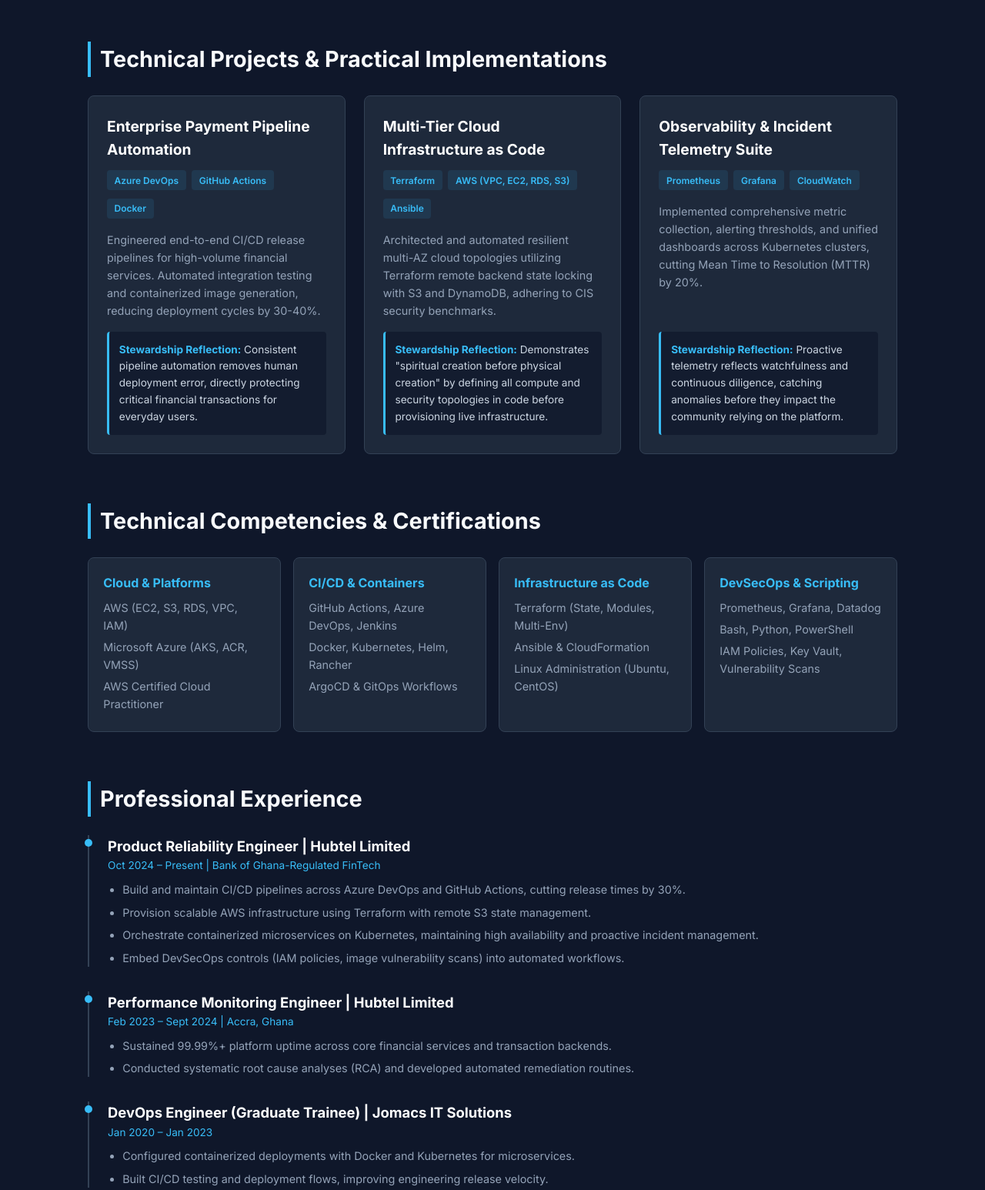
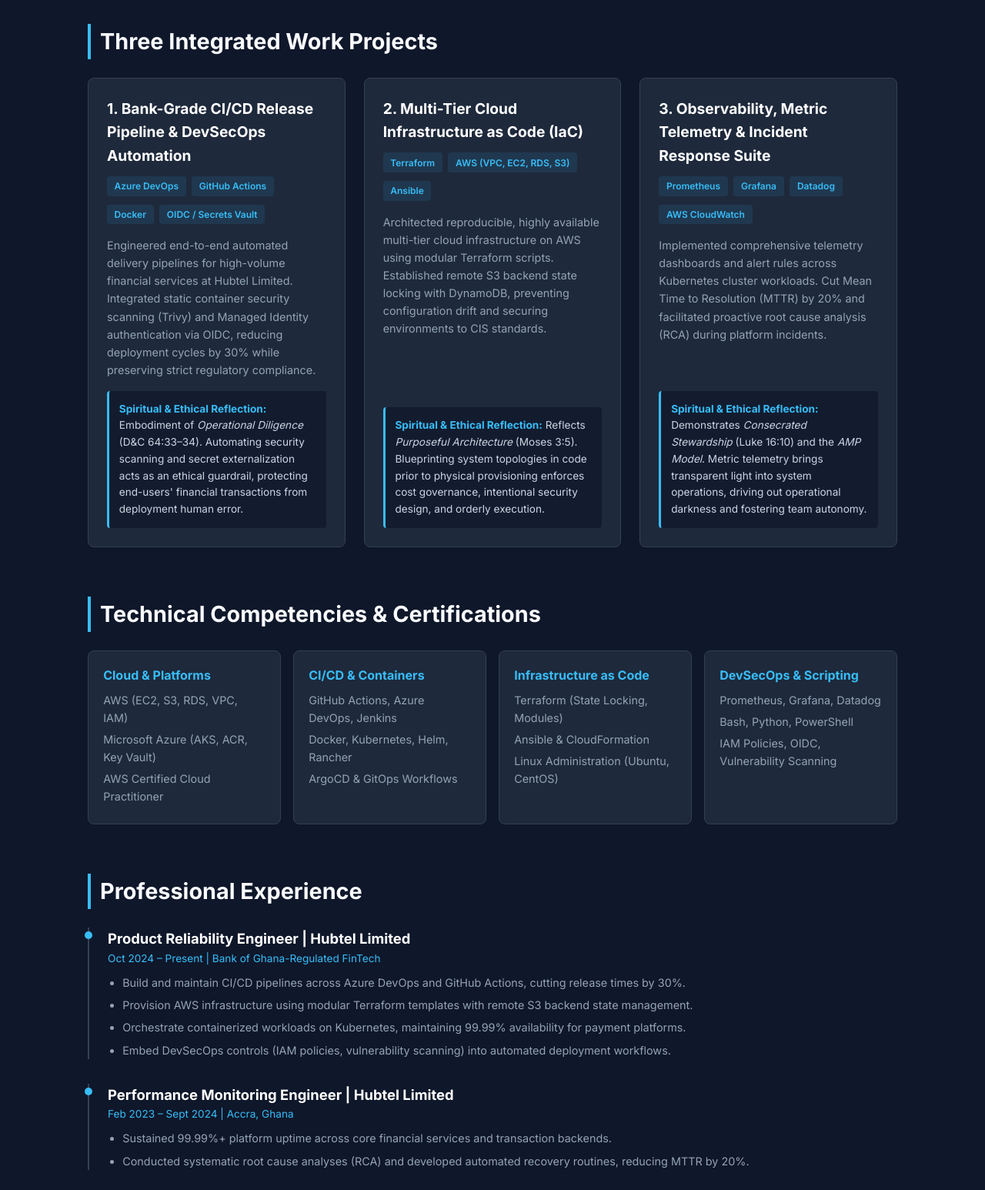
Before and after one commit to Candy-DevOps/Portfolio, a plain HTML site: page index.html in a window 1280 px wide. Shown: the part 1160-2706 px from the top of the page at 77% size. Drawn offline with Linux system fonts and the light colour scheme.

Commit message:
Refactor section titles and improve content clarityUpdate portfolio with integrated projects and week 4 reflections
Updated section titles for clarity and improved descriptions in various sections. Enhanced skills and project descriptions for better understanding.

```diff
--- a/index.html
+++ b/index.html
@@ -116,14 +116,14 @@
     }
     .reflection-box strong { color: var(--accent); }
 
-    /* Skills Table / Lists */
+    /* Skills Grid */
     .skills-grid { display: grid; grid-template-columns: repeat(auto-fit, minmax(240px, 1fr)); gap: 1rem; }
     .skill-cat { background: var(--card-bg); border: 1px solid var(--border); padding: 1.2rem; border-radius: 8px; }
     .skill-cat h4 { color: var(--accent); margin-bottom: 0.5rem; }
     .skill-cat ul { list-style: none; font-size: 0.9rem; color: var(--text-muted); }
     .skill-cat li { margin-bottom: 0.3rem; }
 
-    /* Experience */
+    /* Experience Timeline */
     .timeline-item { margin-bottom: 2rem; border-left: 2px solid var(--border); padding-left: 1.5rem; position: relative; }
     .timeline-item::before {
       content: '';
@@ -151,7 +151,7 @@
       <ul class="nav-links">
         <li><a href="#about">About</a></li>
         <li><a href="#principles">Guiding Principles</a></li>
-        <li><a href="#projects">Projects</a></li>
+        <li><a href="#projects">Integrated Projects</a></li>
         <li><a href="#skills">Skills</a></li>
         <li><a href="#experience">Experience</a></li>
         <li><a href="#reflection">Reflections</a></li>
@@ -166,7 +166,7 @@
       <h1>Rose Candy Esinam Nartey</h1>
       <div class="subtitle">DevOps Engineer | Cloud Infrastructure & Reliability</div>
       <p style="color: var(--text-muted); max-width: 800px;">
-        DevOps Engineer with 5+ years of experience across FinTech and financial-services platforms, including hands-on delivery within Hubtel Limited (Bank of Ghana regulated). Currently expanding expertise through the Bachelor of Applied Science in Information Technology at Ensign College.
+        DevOps Engineer with 5+ years of experience across FinTech and financial-services platforms, including hands-on delivery within Hubtel Limited (Bank of Ghana-regulated). AWS Certified Cloud Practitioner pursuing a Bachelor of Applied Science in IT at Ensign College.
       </p>
       <div class="mission-statement">
         "I am a DevOps engineer who provisions reliable infrastructure and strives to be a faithful steward of the systems and people I serve—integrating technical excellence, deliberate architecture, and Christ-centered integrity."
@@ -178,7 +178,7 @@
       </div>
     </section>
 
-    <!-- Guiding Principles Section (Week 3.2 Assignment Deliverable) -->
+    <!-- Guiding Principles Section -->
     <section id="principles">
       <h2>Foundational Guiding Principles</h2>
       <div class="grid">
@@ -187,11 +187,11 @@
             <h3>1. Purposeful Architecture</h3>
             <span class="tag">Moses 3:5</span>
             <p style="color: var(--text-muted); font-size: 0.9rem; margin-top: 0.5rem;">
-              <strong>Spiritual Creation Precedes Physical Creation:</strong> In enterprise DevOps, infrastructure should never be provisioned haphazardly. Blueprinting architecture, security controls, and Terraform IaC definitions prior to runtime deployment mirrors the divine pattern of intentional design.
+              <strong>Spiritual Creation Precedes Physical Creation:</strong> In enterprise DevOps, infrastructure is never provisioned haphazardly. Blueprinting architecture, security policies, and Terraform IaC definitions prior to deployment mirrors the divine pattern of intentional design.
             </p>
           </div>
           <div class="reflection-box">
-            <strong>Key Anchor:</strong> Diligent upfront design prevents system downtime, technical debt, and security drift.
+            <strong>Key Anchor:</strong> Upfront design prevents system downtime, technical debt, and security drift.
           </div>
         </div>
 
@@ -200,7 +200,7 @@
             <h3>2. Operational Diligence</h3>
             <span class="tag">D&C 64:33–34</span>
             <p style="color: var(--text-muted); font-size: 0.9rem; margin-top: 0.5rem;">
-              <strong>Great Things Proceed from Small Things:</strong> System stability and 99.99% platform uptime are built on small, disciplined daily habits—granular test suites, version-controlled commits, proactive monitoring, and meticulous post-incident root cause analysis.
+              <strong>Great Things Proceed from Small Things:</strong> System stability and 99.99% platform uptime are built on small, disciplined daily habits—granular test suites, version-controlled commits, and proactive monitoring.
             </p>
           </div>
           <div class="reflection-box">
@@ -213,7 +213,7 @@
             <h3>3. Consecrated Stewardship</h3>
             <span class="tag">Luke 16:10 & 3 Nephi 13:22</span>
             <p style="color: var(--text-muted); font-size: 0.9rem; margin-top: 0.5rem;">
-              <strong>Integrity in Reliability:</strong> Holding elevated production access and orchestrating financial transaction pipelines is a sacred stewardship. Keeping my eye single to ethical service ensures user privacy, platform security, and cross-functional transparency.
+              <strong>Integrity in Reliability:</strong> Managing production access and payment pipelines is a sacred stewardship. Keeping my eye single to ethical service ensures user data privacy, platform security, and cross-functional transparency.
             </p>
           </div>
           <div class="reflection-box">
@@ -223,58 +223,60 @@
       </div>
     </section>
 
-    <!-- Projects Section -->
+    <!-- Integrated Work Projects Section -->
     <section id="projects">
-      <h2>Technical Projects & Practical Implementations</h2>
+      <h2>Three Integrated Work Projects</h2>
       <div class="grid">
         <div class="card">
           <div>
-            <h3>Enterprise Payment Pipeline Automation</h3>
+            <h3>1. Bank-Grade CI/CD Release Pipeline & DevSecOps Automation</h3>
             <span class="tag">Azure DevOps</span>
             <span class="tag">GitHub Actions</span>
             <span class="tag">Docker</span>
+            <span class="tag">OIDC / Secrets Vault</span>
             <p style="color: var(--text-muted); font-size: 0.9rem; margin-top: 0.5rem;">
-              Engineered end-to-end CI/CD release pipelines for high-volume financial services. Automated integration testing and containerized image generation, reducing deployment cycles by 30-40%.
+              Engineered end-to-end automated delivery pipelines for high-volume financial services at Hubtel Limited. Integrated static container security scanning (Trivy) and Managed Identity authentication via OIDC, reducing deployment cycles by 30% while preserving strict regulatory compliance.
             </p>
           </div>
           <div class="reflection-box">
-            <strong>Stewardship Reflection:</strong> Consistent pipeline automation removes human deployment error, directly protecting critical financial transactions for everyday users.
+            <strong>Spiritual & Ethical Reflection:</strong> Embodiment of <em>Operational Diligence</em> (D&C 64:33–34). Automating security scanning and secret externalization acts as an ethical guardrail, protecting end-users' financial transactions from deployment human error.
           </div>
         </div>
 
         <div class="card">
           <div>
-            <h3>Multi-Tier Cloud Infrastructure as Code</h3>
+            <h3>2. Multi-Tier Cloud Infrastructure as Code (IaC)</h3>
             <span class="tag">Terraform</span>
             <span class="tag">AWS (VPC, EC2, RDS, S3)</span>
             <span class="tag">Ansible</span>
             <p style="color: var(--text-muted); font-size: 0.9rem; margin-top: 0.5rem;">
-              Architected and automated resilient multi-AZ cloud topologies utilizing Terraform remote backend state locking with S3 and DynamoDB, adhering to CIS security benchmarks.
+              Architected reproducible, highly available multi-tier cloud infrastructure on AWS using modular Terraform scripts. Established remote S3 backend state locking with DynamoDB, preventing configuration drift and securing environments to CIS standards.
             </p>
           </div>
           <div class="reflection-box">
-            <strong>Stewardship Reflection:</strong> Demonstrates "spiritual creation before physical creation" by defining all compute and security topologies in code before provisioning live infrastructure.
+            <strong>Spiritual & Ethical Reflection:</strong> Reflects <em>Purposeful Architecture</em> (Moses 3:5). Blueprinting system topologies in code prior to physical provisioning enforces cost governance, intentional security design, and orderly execution.
           </div>
         </div>
 
         <div class="card">
           <div>
-            <h3>Observability & Incident Telemetry Suite</h3>
+            <h3>3. Observability, Metric Telemetry & Incident Response Suite</h3>
             <span class="tag">Prometheus</span>
             <span class="tag">Grafana</span>
-            <span class="tag">CloudWatch</span>
+            <span class="tag">Datadog</span>
+            <span class="tag">AWS CloudWatch</span>
             <p style="color: var(--text-muted); font-size: 0.9rem; margin-top: 0.5rem;">
-              Implemented comprehensive metric collection, alerting thresholds, and unified dashboards across Kubernetes clusters, cutting Mean Time to Resolution (MTTR) by 20%.
+              Implemented comprehensive telemetry dashboards and alert rules across Kubernetes cluster workloads. Cut Mean Time to Resolution (MTTR) by 20% and facilitated proactive root cause analysis (RCA) during platform incidents.
             </p>
           </div>
           <div class="reflection-box">
-            <strong>Stewardship Reflection:</strong> Proactive telemetry reflects watchfulness and continuous diligence, catching anomalies before they impact the community relying on the platform.
+            <strong>Spiritual & Ethical Reflection:</strong> Demonstrates <em>Consecrated Stewardship</em> (Luke 16:10) and the <em>AMP Model</em>. Metric telemetry brings transparent light into system operations, driving out operational darkness and fostering team autonomy.
           </div>
         </div>
       </div>
     </section>
 
-    <!-- Skills Section -->
+    <!-- Technical Skills Section -->
     <section id="skills">
       <h2>Technical Competencies & Certifications</h2>
       <div class="skills-grid">
@@ -282,7 +284,7 @@
           <h4>Cloud & Platforms</h4>
           <ul>
             <li>AWS (EC2, S3, RDS, VPC, IAM)</li>
-            <li>Microsoft Azure (AKS, ACR, VMSS)</li>
+            <li>Microsoft Azure (AKS, ACR, Key Vault)</li>
             <li>AWS Certified Cloud Practitioner</li>
           </ul>
         </div>
@@ -297,7 +299,7 @@
         <div class="skill-cat">
           <h4>Infrastructure as Code</h4>
           <ul>
-            <li>Terraform (State, Modules, Multi-Env)</li>
+            <li>Terraform (State Locking, Modules)</li>
             <li>Ansible & CloudFormation</li>
             <li>Linux Administration (Ubuntu, CentOS)</li>
           </ul>
@@ -307,7 +309,7 @@
           <ul>
             <li>Prometheus, Grafana, Datadog</li>
             <li>Bash, Python, PowerShell</li>
-            <li>IAM Policies, Key Vault, Vulnerability Scans</li>
+            <li>IAM Policies, OIDC, Vulnerability Scanning</li>
           </ul>
         </div>
       </div>
@@ -321,9 +323,9 @@
         <div class="timeline-meta">Oct 2024 – Present | Bank of Ghana-Regulated FinTech</div>
         <ul>
           <li>Build and maintain CI/CD pipelines across Azure DevOps and GitHub Actions, cutting release times by 30%.</li>
-          <li>Provision scalable AWS infrastructure using Terraform with remote S3 state management.</li>
-          <li>Orchestrate containerized microservices on Kubernetes, maintaining high availability and proactive incident management.</li>
-          <li>Embed DevSecOps controls (IAM policies, image vulnerability scans) into automated workflows.</li>
+          <li>Provision AWS infrastructure using modular Terraform templates with remote S3 backend state management.</li>
+          <li>Orchestrate containerized workloads on Kubernetes, maintaining 99.99% availability for payment platforms.</li>
+          <li>Embed DevSecOps controls (IAM policies, vulnerability scanning) into automated deployment workflows.</li>
         </ul>
       </div>
 
@@ -332,7 +334,7 @@
         <div class="timeline-meta">Feb 2023 – Sept 2024 | Accra, Ghana</div>
         <ul>
           <li>Sustained 99.99%+ platform uptime across core financial services and transaction backends.</li>
-          <li>Conducted systematic root cause analyses (RCA) and developed automated remediation routines.</li>
+          <li>Conducted systematic root cause analyses (RCA) and developed automated recovery routines, reducing MTTR by 20%.</li>
         </ul>
       </div>
 
@@ -346,16 +348,16 @@
       </div>
     </section>
 
-    <!-- Academic & Personal Reflection Section (Week 3.2 Assignment Deliverable) -->
+    <!-- Reflective Section -->
     <section id="reflection">
-      <h2>Spiritual Reflection & Professional Synthesis</h2>
-      <div class="card" style="margin-bottom: 1.5rem;">
-        <h3 style="color: var(--accent); margin-bottom: 0.8rem;">Reflective Practice on Covenant Foundations & Order</h3>
+      <h2>Spiritual Reflection & Agency in Engineering</h2>
+      <div class="card">
+        <h3 style="color: var(--accent); margin-bottom: 0.8rem;">Personal Agency, Reflection, and Intertwined Growth</h3>
         <p style="color: var(--text-muted); margin-bottom: 1rem;">
-          During my quiet contemplation regarding my temple covenants, I meditated on the profound order, purpose, and deliberate peace present in sacred spaces. The house of the Lord stands as a haven where external confusion gives way to purposeful structure and divine covenants. In that environment, I reflected on how system stability in technology is fundamentally tied to similar principles of order, truth, and intentionality. When we establish clear guardrails, disciplined testing patterns, and transparent communication, we banish chaos and create environments where teams flourish and users feel safe.
+          Meditating on Doctrine and Covenants 58:26–28 highlights that we should not be compelled in all things, but be anxiously engaged in a good cause of our own free will. In DevOps engineering, agency translates into proactive creation. Rather than waiting for system downtime or security incidents to react, an anxiously engaged engineer provisions self-healing infrastructure, automates security guardrails, and designs resilient CI/CD pipelines.
         </p>
         <p style="color: var(--text-muted);">
-          Connecting this experience to Elder David A. Bednar’s teaching of intertwined strands in a single rope, I recognize that my professional technical capability, my personal discipleship, and my coursework at Ensign College cannot exist as isolated components. In high-stakes financial technology environments, reliability is a moral commitment to end-users who trust the platform with their daily livelihoods. Keeping my eye single to the glory of God (3 Nephi 13:22) inspires me to deliver zero-defect automation, treat peers with genuine charity, and lead with unwavering integrity in all technical endeavors.
+          Drawing upon Elder Joseph B. Wirthlin’s message in <em>Come What May, and Love It</em> and President Dieter F. Uchtdorf’s counsel in <em>Be Not Afraid, Only Believe</em>, I recognize that adversity—whether technical outages or team misalignments—offers vital space for refinement. When we maintain an outward mindset and seek light over cynicism, our technical capabilities and spiritual covenants become intertwined like strands in a rope, enabling us to build systems that honor God and serve humanity with unwavering integrity.
         </p>
       </div>
     </section>
```
